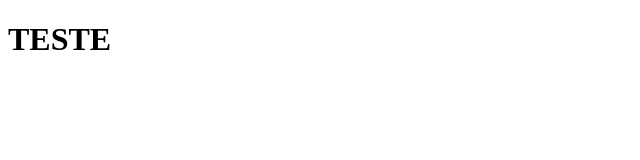
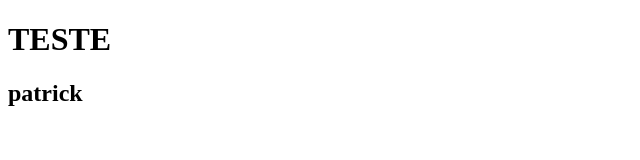
Before and after one commit to joaot1/aula2Patrick, a plain HTML site: page index.html in a window 1280 px wide. Shown: the whole page, without its empty margins (0-640 px from the left). Drawn offline with Linux system fonts and the light colour scheme.

Commit message:
alteração

```diff
--- a/index.html
+++ b/index.html
@@ -7,6 +7,7 @@
 </head>
 <body>
     <h1>TESTE</h1>
+    <h2>patrick</h2>
 
 </body>
 </html>
```
Also changed, not shown: style.css (added).
